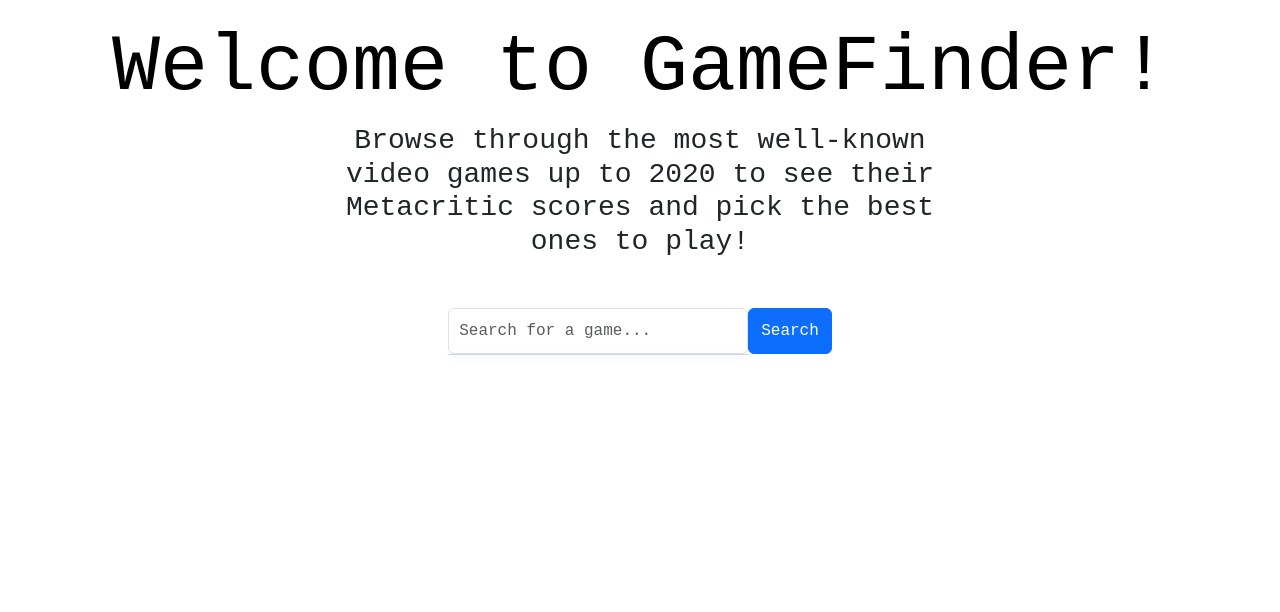
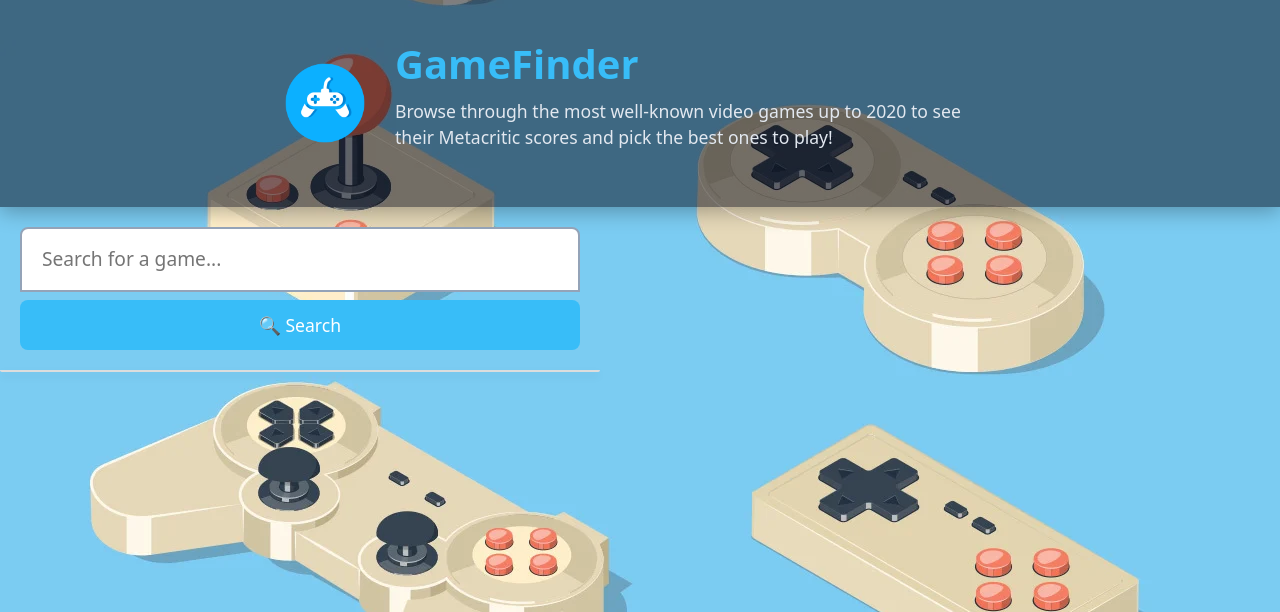
Before and after one commit to MMalpassi/GameFinder, a Flask app: page / in a window 1280 px wide. Shown: the top 612 px of the page. Run offline with Flask 3, Linux system fonts and the light colour scheme.

Commit message:
better style landingpage (needs fixes)

```diff
--- a/gamefinder/static/main.css
+++ b/gamefinder/static/main.css
@@ -1,39 +1,102 @@
 body{
-    background-color: #ffffff;
-    font-family:'Courier New', Courier, monospace;
-    margin: 20px;
+    background: url('../static/images/wallpaper-controllers.webp') no-repeat center center fixed;
+    background-repeat: repeat;
+    background-size: auto;
+    font-family: system-ui, -apple-system, BlinkMacSystemFont, 'Segoe UI', Roboto, Oxygen, Ubuntu, Cantarell, 'Open Sans', 'Helvetica Neue', sans-serif;
+    margin: 0;
+    padding: 0;
 }
 
-h1{
-    font-size: 5em;
-    color: #000000;
-    text-align: center;
+.hero {
+    display: flex;
+    align-items: center;
+    justify-content: center;
+    padding: 40px;
+    gap: 30px;
+    background: rgba(3, 5, 19, 0.5);
+    color: white;
+    text-align: left;
+    box-shadow: 0 4px 20px rgba(0, 0, 0, 0.3);
+  }
+
+.logo {
+    width: 80px;
+    height: auto;
+    flex-shrink: 0;
 }
 
-h3{
-    width: 50%; /* o el ancho que necesites */
-    margin: 0 auto;
-    text-align: center;
+.hero-text {
+    max-width: 600px;
 }
 
-form{
+.hero-text h1 {
+    font-size: 2.5rem;
+    margin: 0;
+    font-weight: 700;
+    color: #38bdf8;
+}
+
+.hero-text .tagline {
+    font-size: 1.1rem;
+    margin-top: 10px;
+    line-height: 1.5;
+    color: #e2e8f0;
+}
+
+.search-form {
     display: flex;
     justify-content: center;
-    margin-top: 50px;
+    align-items: center;
+    margin: 40px auto;
+    width: 100%;
 }
 
-input[type="text"] {
-    padding: 10px;
-    width: 300px;
-    font-family:'Courier New', Courier, monospace;
-    font-size: medium;
+.search-group {
+    display: flex;
+    flex-direction: column;
+    align-items: stretch;
+    width: 100%;
+    max-width: 600px;
+    position: relative;
+    padding: 20px;
+    box-sizing: border-box;
 }
 
-#autocomplete-results {
+.search-input {
+    padding: 16px 20px;
+    font-size: 1.2rem;
+    border: 2px solid #94a3b8;
+    border-radius: 8px 8px 0 0;
+    outline: none;
+    width: 100%;
+}
+
+.search-button {
+    margin-top: 8px;
+    padding: 12px;
+    font-size: 1.1rem;
+    background-color: #38bdf8;
+    color: white;
+    border: none;
+    border-radius: 8px;
+    cursor: pointer;
+    transition: background-color 0.3s ease;
+}
+
+.search-button:hover {
+    background-color: #0ea5e9;
+}
+
+.autocomplete-results {
+    position: absolute;
+    top: 100%;
+    left: 0;
+    width: 100%;
+    background: white;
+    border: 1px solid #ddd;
     max-height: 200px;
     overflow-y: auto;
-    border: 1px solid #ced4da;
-    border-top: none;
-    background: white;
-    box-shadow: 0 2px 8px rgba(0,0,0,0.15);
+    box-shadow: 0 4px 8px rgba(0,0,0,0.1);
+    z-index: 1000;
+    border-radius: 0 0 8px 8px;
 }
--- a/gamefinder/templates/main.html
+++ b/gamefinder/templates/main.html
@@ -11,15 +11,22 @@
     </head>
     <body>
 
-        <h1>Welcome to GameFinder!</h1>
-        <h3>Browse through the most well-known video games up to 2020 to see their Metacritic scores and pick the best ones to play!</h3>
+        <section class="hero">
+            <img src="{{ url_for('static', filename='images/game-control.png') }}" alt="GameFinder Logo" class="logo">
+            <div class="hero-text">
+                <h1>GameFinder</h1>
+                <p class="tagline">
+                    Browse through the most well-known video games up to 2020 to see their Metacritic scores and pick the best ones to play!
+                </p>
+            </div>
+        </section>
 
         <form method="GET" action="/search" target="_blank">
-            <div class="position-relative">
-                <input type="text" name="query" id="search-input" placeholder="Search for a game..." autocomplete="off" class="form-control">
-                <div id="autocomplete-results" class="list-group position-absolute w-100" style="z-index:1000;"></div>
+            <div class="search-group">
+                <input type="text" name="query" id="search-input" placeholder="Search for a game..." autocomplete="off" class="search-input">
+                <button type="submit" class="search-button">🔍 Search</button>
+                <div id="autocomplete-results" class="autocomplete-results"></div>
             </div>
-            <button type="submit" class="btn btn-primary">Search</button>
         </form>
 
         <script>
```
Also changed, not shown: gamefinder/static/images/game-control.png (added), gamefinder/static/images/wallpaper-controllers.webp (added), 1 other file.
